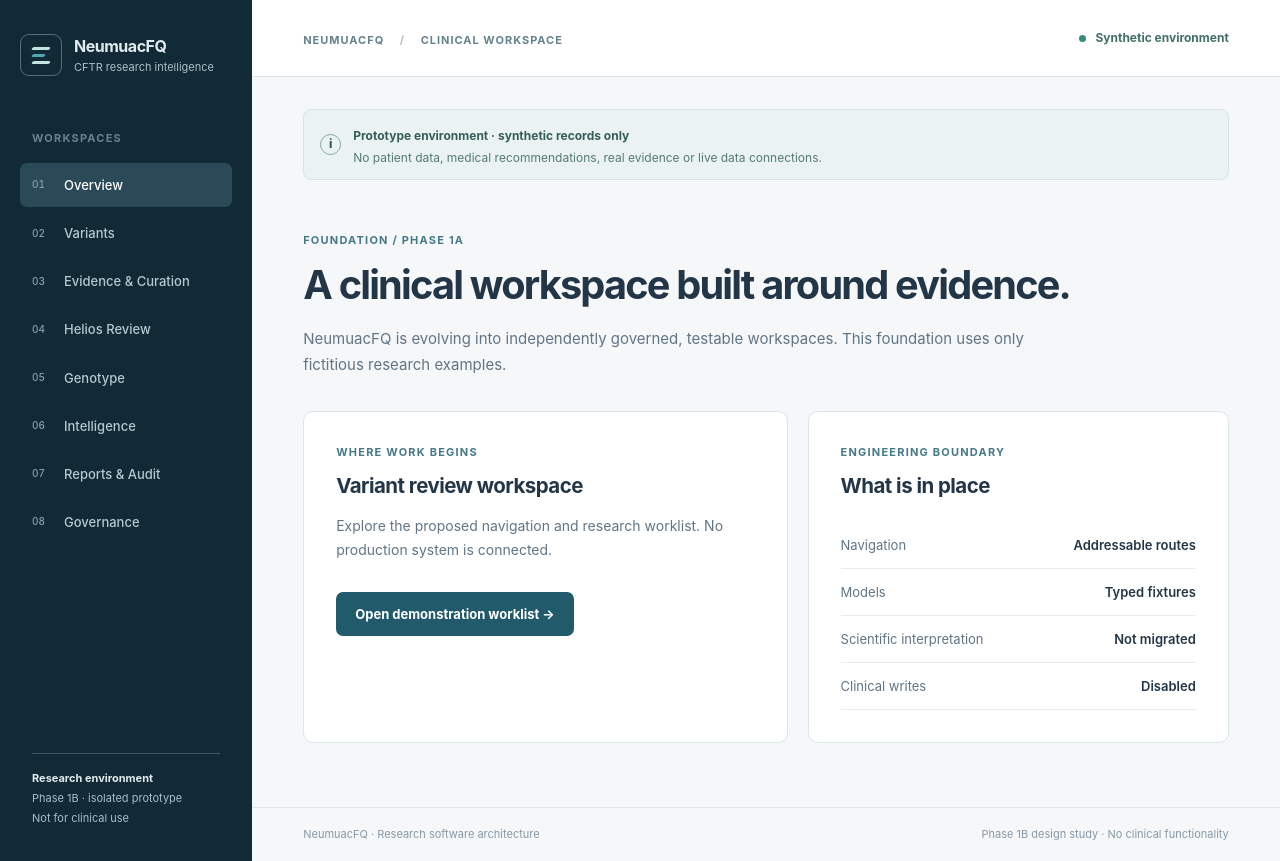
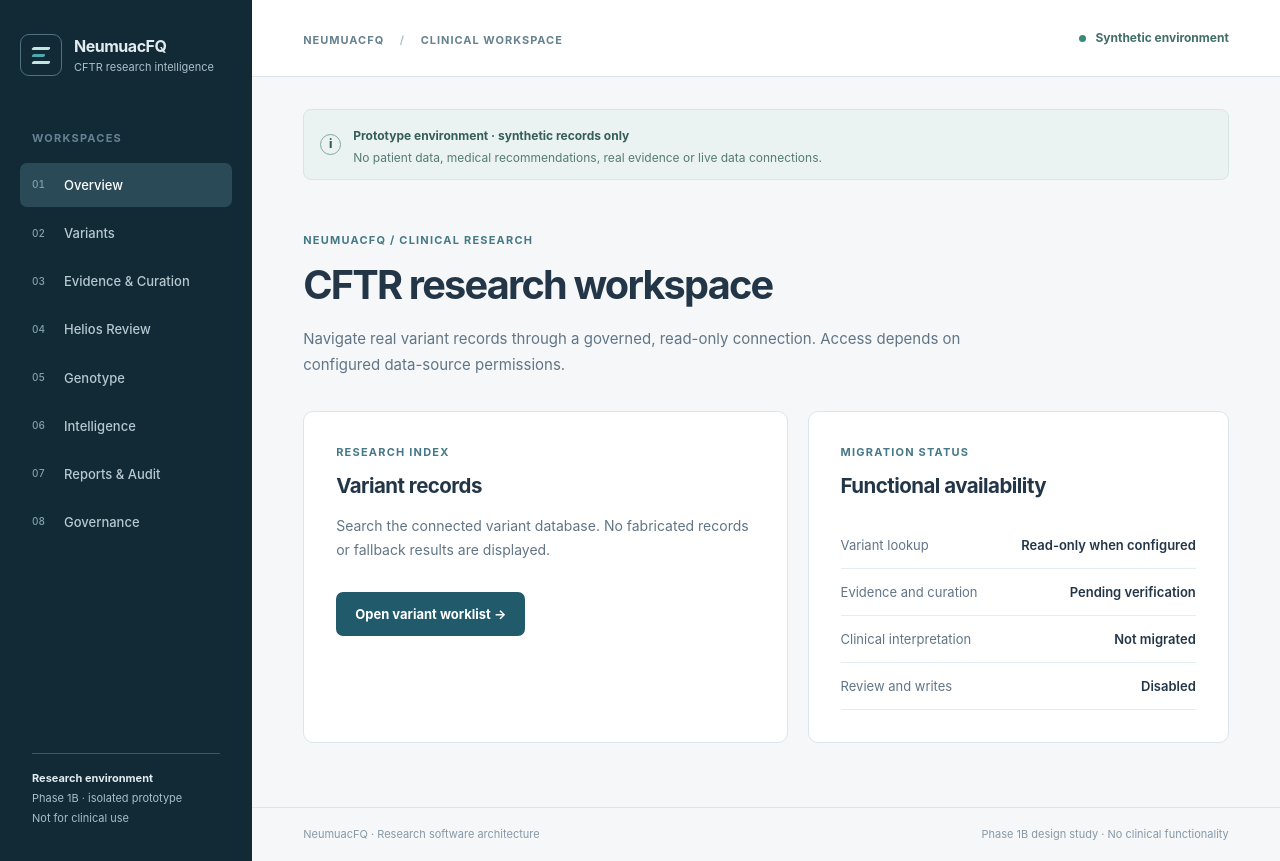
Before and after one commit to Baraka124/NEUMUAC-FQ-MVP, a Vue app in the folder apps/clinical-web/: page / in a window 1280 px wide. Built offline with nearby package versions, Linux system fonts and the light colour scheme.

Commit message:
feat: use real records and honest connection states

```diff
--- a/apps/clinical-web/src/views/Overview.vue
+++ b/apps/clinical-web/src/views/Overview.vue
@@ -1 +1 @@
-<template><div class="page"><div class="eyebrow">FOUNDATION / PHASE 1A</div><h1>A clinical workspace built around evidence.</h1><p class="intro">NeumuacFQ is evolving into independently governed, testable workspaces. This foundation uses only fictitious research examples.</p><div class="columns"><section class="surface"><div class="eyebrow">WHERE WORK BEGINS</div><h2>Variant review workspace</h2><p>Explore the proposed navigation and research worklist. No production system is connected.</p><RouterLink class="action" to="/variants">Open demonstration worklist →</RouterLink></section><section class="surface"><div class="eyebrow">ENGINEERING BOUNDARY</div><h2>What is in place</h2><dl class="facts"><div><dt>Navigation</dt><dd>Addressable routes</dd></div><div><dt>Models</dt><dd>Typed fixtures</dd></div><div><dt>Scientific interpretation</dt><dd>Not migrated</dd></div><div><dt>Clinical writes</dt><dd>Disabled</dd></div></dl></section></div></div></template>
+<template><div class="page"><div class="eyebrow">NEUMUACFQ / CLINICAL RESEARCH</div><h1>CFTR research workspace</h1><p class="intro">Navigate real variant records through a governed, read-only connection. Access depends on configured data-source permissions.</p><div class="columns"><section class="surface"><div class="eyebrow">RESEARCH INDEX</div><h2>Variant records</h2><p>Search the connected variant database. No fabricated records or fallback results are displayed.</p><RouterLink class="action" to="/variants">Open variant worklist →</RouterLink></section><section class="surface"><div class="eyebrow">MIGRATION STATUS</div><h2>Functional availability</h2><dl class="facts"><div><dt>Variant lookup</dt><dd>Read-only when configured</dd></div><div><dt>Evidence and curation</dt><dd>Pending verification</dd></div><div><dt>Clinical interpretation</dt><dd>Not migrated</dd></div><div><dt>Review and writes</dt><dd>Disabled</dd></div></dl></section></div></div></template>
```
